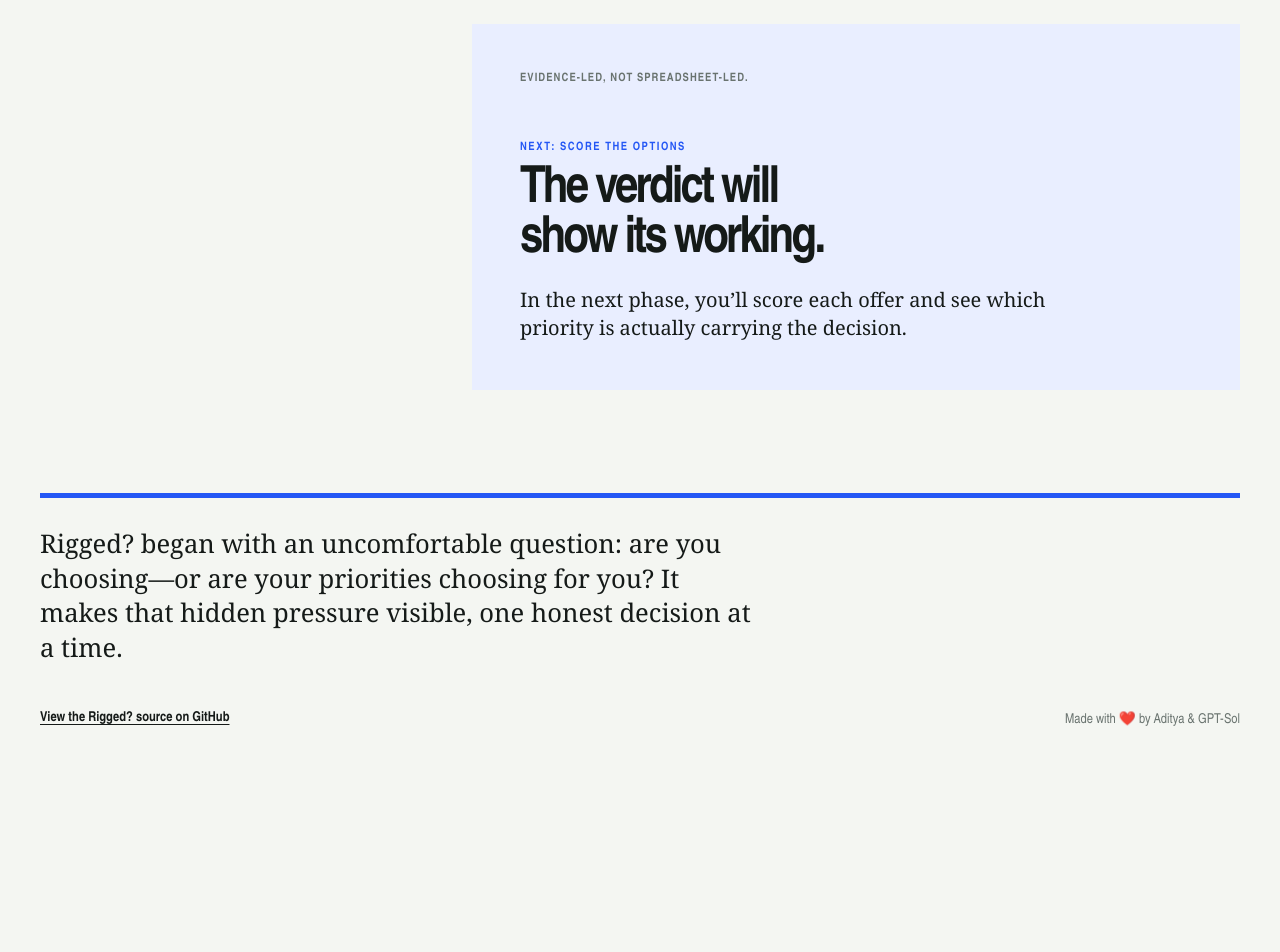
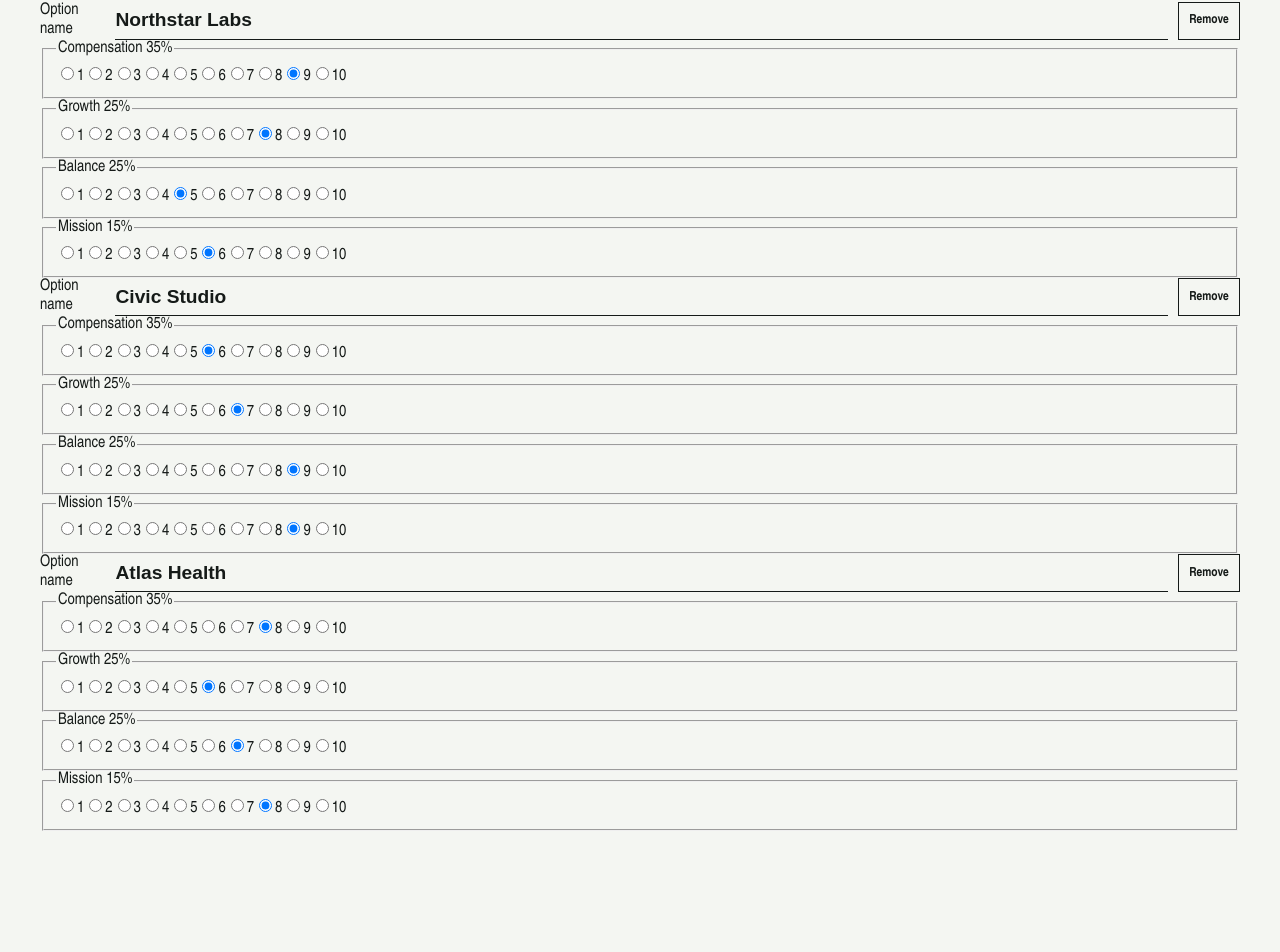
Before and after one commit to Aditya-Ramachandran/Rigged, a React (Vite) app: page / in a window 1280 px wide. Shown: the part 1732-2684 px from the top of the page. Before the commit the page ends 2493 px from the top, so only its background shows below. Built offline with nearby package versions, Linux system fonts and the light colour scheme.

Commit message:
feat: connect scoring to the live verdict
feat: connect scoring to the live verdict

```diff
--- a/src/App.tsx
+++ b/src/App.tsx
@@ -1,5 +1,5 @@
-import { useEffect, useRef, useState } from 'react'
-import { SAMPLE_DECISION, rebalanceWeights, type CriterionId, type Decision } from './domain'
+import { useEffect, useMemo, useRef, useState } from 'react'
+import { SAMPLE_DECISION, computeWeightedScores, generateExplanation, rebalanceWeights, runSensitivityAnalysis, type CriterionId, type Decision } from './domain'
 
 type Theme = 'light' | 'dark'
 const APPEARANCE_KEY = 'rigged:appearance:v1'
@@ -51,6 +51,16 @@
     if (!rebalanced.ok) return
     setDecision((current) => ({ ...current, criteria: rebalanced.value.criteria.filter((criterion) => criterion.id !== id), options: current.options.map((option) => ({ ...option, scores: withoutKey(option.scores, id) })) }))
   }
+  const renameOption = (id: string, name: string) => setDecision((current) => ({ ...current, options: current.options.map((option) => option.id === id ? { ...option, name } : option) }))
+  const setScore = (optionId: string, criterionId: string, score: number) => setDecision((current) => ({ ...current, options: current.options.map((option) => option.id === optionId ? { ...option, scores: { ...option.scores, [criterionId]: score } } : option) }))
+  const addOption = () => { if (decision.options.length >= 5) return; const id = uniqueId(); setDecision((current) => ({ ...current, options: [...current.options, { id, name: `Option ${current.options.length + 1}`, scores: Object.fromEntries(current.criteria.map((criterion) => [criterion.id, 5])) }] })) }
+  const removeOption = (id: string) => { if (decision.options.length > 2) setDecision((current) => ({ ...current, options: current.options.filter((option) => option.id !== id) })) }
+  const analysis = useMemo(() => {
+    const scores = computeWeightedScores(decision); const sensitivity = runSensitivityAnalysis(decision)
+    if (!scores.ok || !sensitivity.ok) return null
+    const explanation = generateExplanation({ decision, scores: scores.value, sensitivity: sensitivity.value })
+    return explanation.ok ? { scores: scores.value, sensitivity: sensitivity.value, explanation: explanation.value } : null
+  }, [decision])
 
   return <div className="app-shell">
     <a className="skip-link" href="#main-content">Skip to priorities</a>
@@ -64,7 +74,8 @@
         <button className="add-priority" type="button" onClick={addCriterion} disabled={decision.criteria.length >= 8}>Add a priority <span aria-hidden="true">+</span></button>
         <p className="sheet-note">Every adjustment keeps the total at exactly 100%. The other priorities rebalance proportionally.</p>
       </section>
-      <section className="verdict-preview" aria-labelledby="verdict-title"><div className="verdict-index">Evidence-led, not spreadsheet-led.</div><p className="kicker">Next: score the options</p><h2 id="verdict-title">The verdict will show its working.</h2><p>In the next phase, you’ll score each offer and see which priority is actually carrying the decision.</p></section>
+      <section className="options-sheet" aria-labelledby="options-title"><div className="section-heading"><div><p className="kicker">The options</p><h2 id="options-title">Score the evidence</h2></div><button className="add-priority" type="button" onClick={addOption} disabled={decision.options.length >= 5}>Add option +</button></div>{decision.options.map((option) => <article className="option-card" key={option.id}><div className="control-row"><label className="sr-only" htmlFor={`option-${option.id}`}>Option name</label><input id={`option-${option.id}`} value={option.name} onChange={(event) => renameOption(option.id, event.target.value)} /><button type="button" onClick={() => removeOption(option.id)} disabled={decision.options.length <= 2}>Remove</button></div><div className="score-grid">{decision.criteria.map((criterion) => <fieldset key={criterion.id}><legend>{criterion.name} <span>{weight(criterion.weightBp)}</span></legend><div className="score-strip" role="radiogroup" aria-label={`${option.name}, ${criterion.name} score`}>{Array.from({ length: 10 }, (_, index) => index + 1).map((score) => <label key={score}><input type="radio" name={`${option.id}-${criterion.id}`} value={score} checked={option.scores[criterion.id] === score} onChange={() => setScore(option.id, criterion.id, score)} /><span>{score}</span></label>)}</div></fieldset>)}</div></article>)}</section>
+      {analysis && <section className="verdict-preview live-verdict" aria-labelledby="verdict-title"><div className="verdict-index">Live verdict / {analysis.explanation.fragilityLabel}</div><p className="kicker">The verdict</p><h2 id="verdict-title">{analysis.explanation.verdictHeadline}</h2><p>{analysis.explanation.verdictSummary}</p>{analysis.explanation.driverStatement && <><p className="verdict-driver">{analysis.explanation.driverStatement}</p><p className="verdict-detail">{analysis.explanation.driverDetail}</p></>}<p className="sensitivity"><strong>Stress test:</strong> {analysis.explanation.sensitivityStatement}</p><ol className="ranking">{analysis.scores.ranking.map((ranked) => <li key={ranked.optionId}><span>{ranked.rank}</span><strong>{decision.options.find((option) => option.id === ranked.optionId)?.name}</strong><em>{ranked.totalPoints.toFixed(2)}</em></li>)}</ol></section>}
     </main>
     <footer className="site-footer"><div className="footer-rule" aria-hidden="true" /><p className="footer-story">Rigged? began with an uncomfortable question: are you choosing—or are your priorities choosing for you? It makes that hidden pressure visible, one honest decision at a time.</p><div className="footer-meta"><a href="https://github.com/Aditya-Ramachandran/Rigged" target="_blank" rel="noopener noreferrer">View the Rigged? source on GitHub</a><p>Made with <span aria-label="love">❤️</span> by Aditya &amp; GPT-Sol</p></div></footer>
   </div>
```
